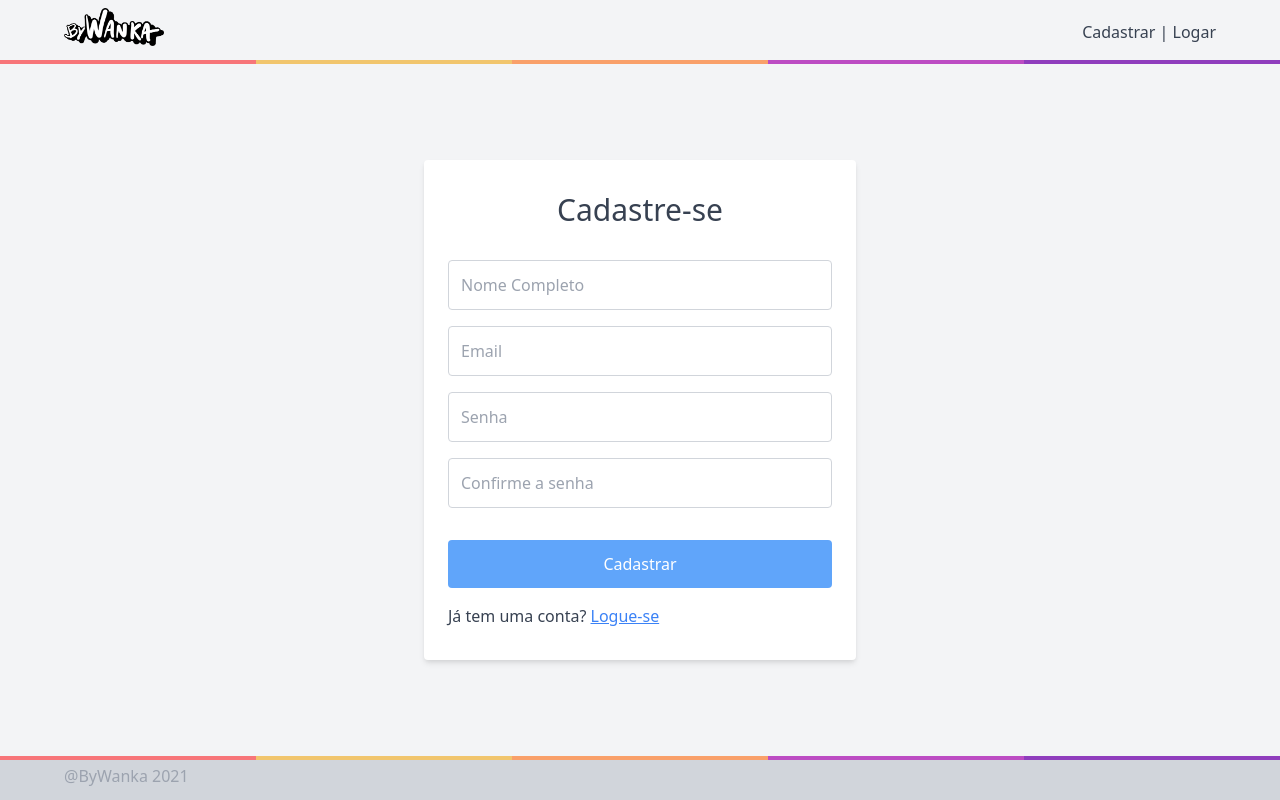
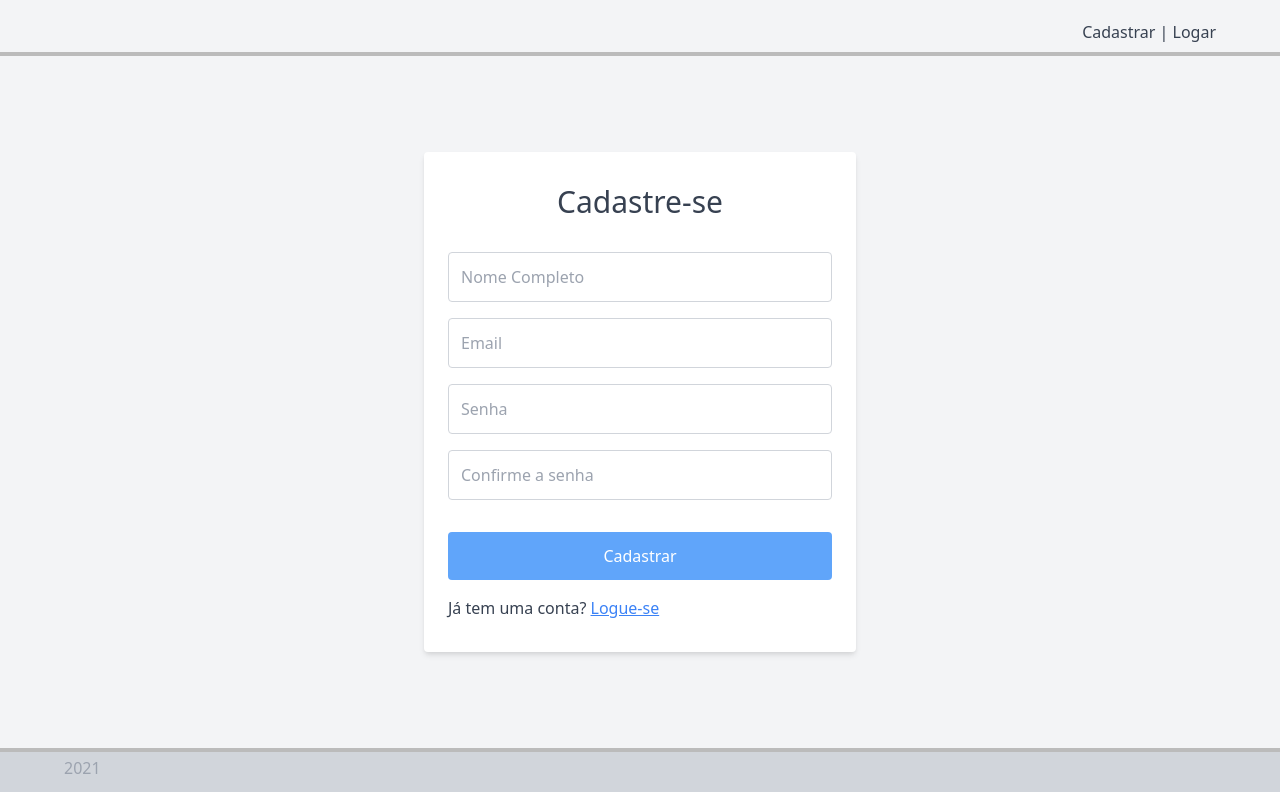
Before and after one commit to edilsonborges/ByWanka, a Next.js app: page /signup in a window 1280 px wide. Built offline with nearby package versions, Linux system fonts and the light colour scheme.

Commit message:
hiding names

```diff
--- a/src/components/Layout/Footer.tsx
+++ b/src/components/Layout/Footer.tsx
@@ -17,7 +17,10 @@ export default function Footer(): JSX.Element {
         <div className="flex-grow bg-wkblueviolet">&nbsp;</div>
       </div>
       <div className="container h-10 px-16 py-1">
-        <div className="text-gray-400">@ByWanka {date}</div>
+        <div className="text-gray-400">
+          {/* @ByWanka  */}
+          {date}
+        </div>
       </div>
     </footer>
   )
--- a/src/components/Layout/Navbar.tsx
+++ b/src/components/Layout/Navbar.tsx
@@ -8,12 +8,12 @@ const Navbar = (): JSX.Element => {
       <div className="flex flex-row justify-between p-2 px-16 text-gray-700 align-middle">
         <Link href="/">
           <div className="cursor-pointer">
-            <Image
+            {/* <Image
               src="/img/logo-bywanka.png"
               alt="Logo"
               width="100"
               height="38"
-            />
+            /> */}
           </div>
         </Link>
         <div className="pt-3">
--- a/tailwind.config.js
+++ b/tailwind.config.js
@@ -5,12 +5,18 @@ module.exports = {
   theme: {
     extend: {
       colors: {
-        wkred: "#F77579",
-        wkorange: "#F9A06A",
-        wkyellow: "#F1C56D",
-        wkpink: "#F1609C",
-        wkviolet: "#BC4CC3",
-        wkblueviolet: "#8F3DBD"
+        wkred: "#bbb",
+        wkorange: "#bbb",
+        wkyellow: "#bbb",
+        wkpink: "#bbb",
+        wkviolet: "#bbb",
+        wkblueviolet: "#bbb"
+        // wkred: "#F77579",
+        // wkorange: "#F9A06A",
+        // wkyellow: "#F1C56D",
+        // wkpink: "#F1609C",
+        // wkviolet: "#BC4CC3",
+        // wkblueviolet: "#8F3DBD"
       },
       width: {
         '480': "30rem"
```
